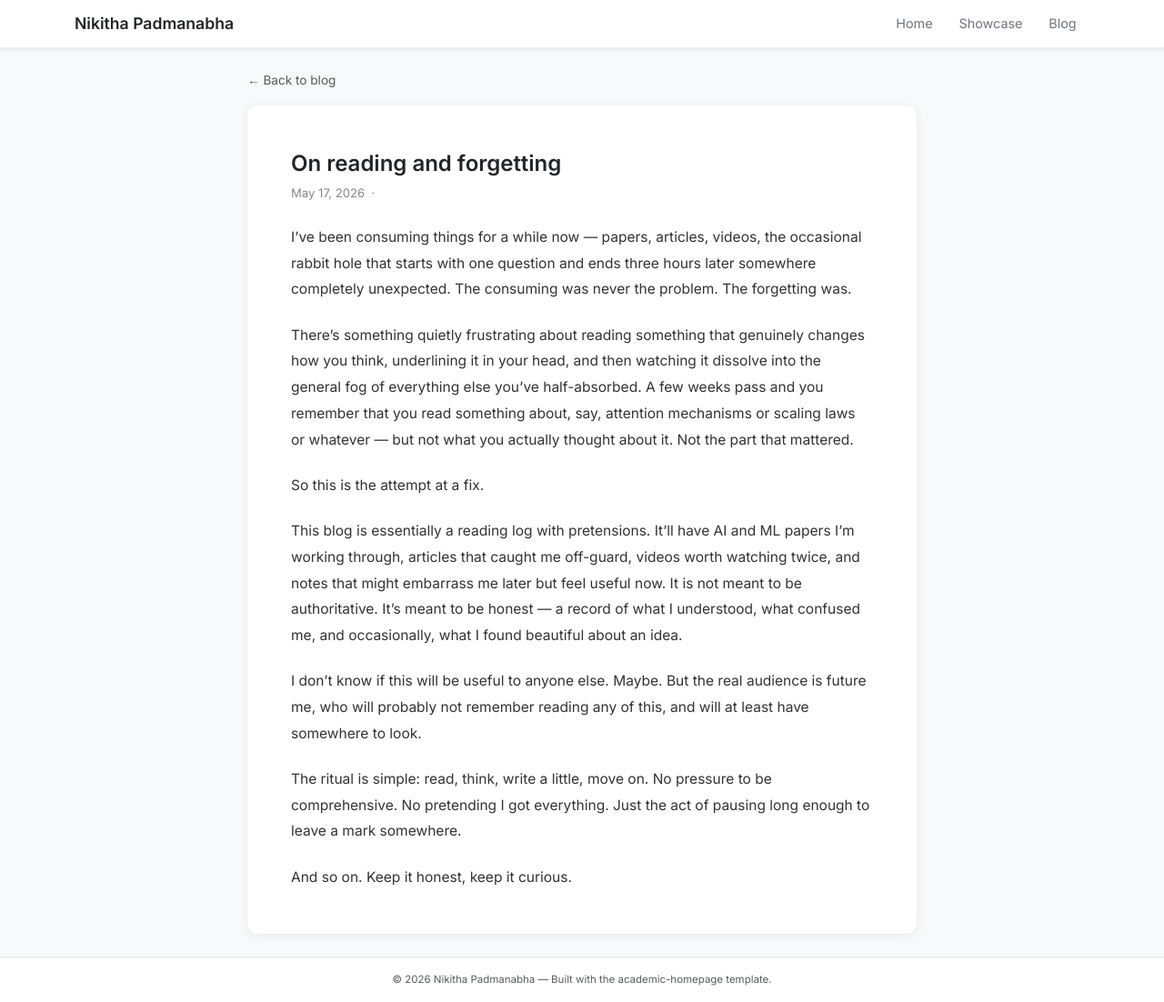
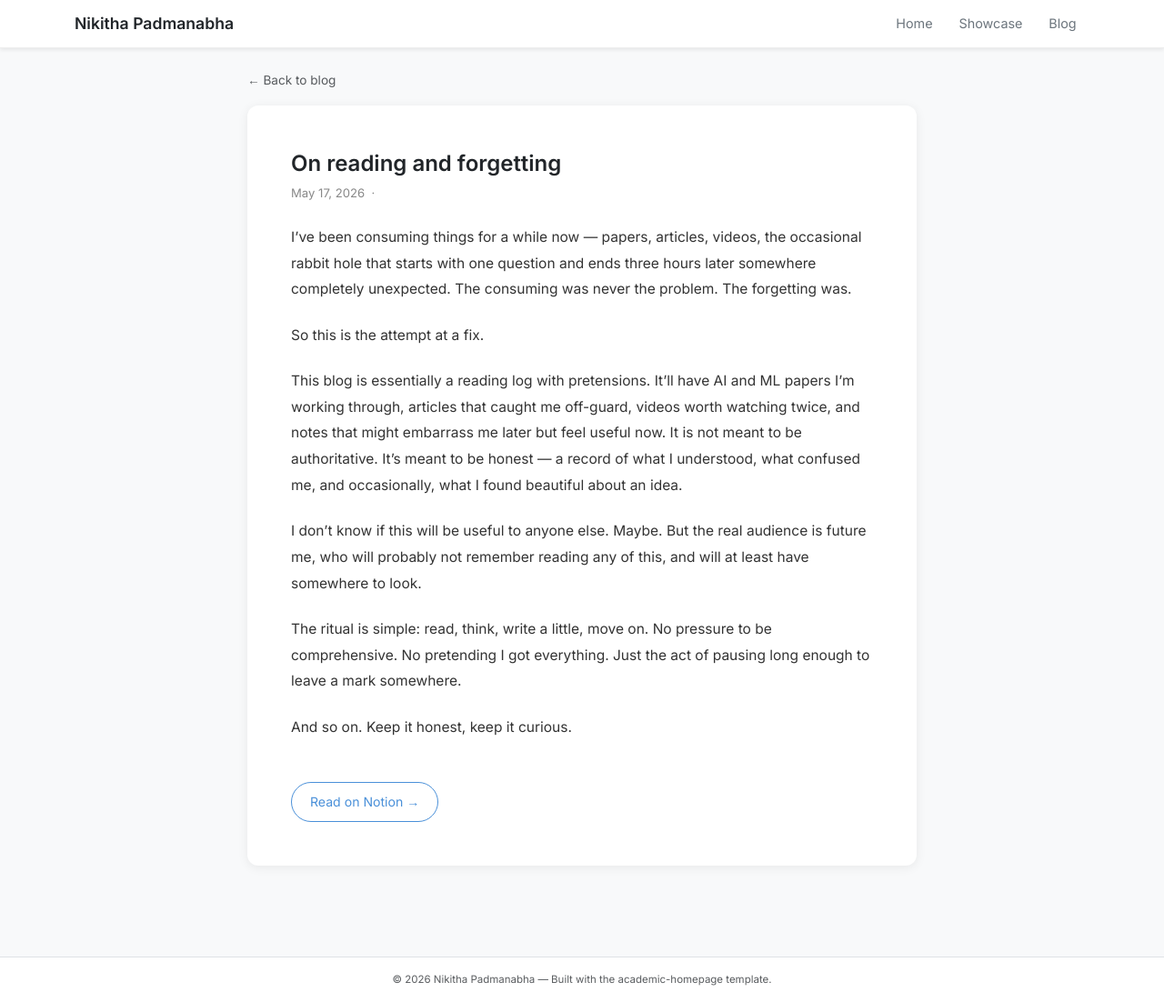
Before and after one commit to pnikitha1399/Nikitha-Codes, a Jekyll site: the page built from _posts/2026-05-17-on-reading-and-forgetting.md, in a window 1280 px wide and 1102 px high. Shown: the whole window at 91% size. Built offline with Jekyll 4.4.1, drawn with Linux system fonts in a browser that asks for light colours.

Commit message:
Update 2026-05-17-on-reading-and-forgetting.md

```diff
--- a/_posts/2026-05-17-on-reading-and-forgetting.md
+++ b/_posts/2026-05-17-on-reading-and-forgetting.md
@@ -5,8 +5,6 @@ date: 2026-05-17
 ---
 
 I've been consuming things for a while now — papers, articles, videos, the occasional rabbit hole that starts with one question and ends three hours later somewhere completely unexpected. The consuming was never the problem. The forgetting was.
-
-There's something quietly frustrating about reading something that genuinely changes how you think, underlining it in your head, and then watching it dissolve into the general fog of everything else you've half-absorbed. A few weeks pass and you remember that you read something about, say, attention mechanisms or scaling laws or whatever — but not what you actually thought about it. Not the part that mattered.
 
 So this is the attempt at a fix.
 
@@ -17,3 +15,5 @@ I don't know if this will be useful to anyone else. Maybe. But the real audience
 The ritual is simple: read, think, write a little, move on. No pressure to be comprehensive. No pretending I got everything. Just the act of pausing long enough to leave a mark somewhere.
 
 And so on. Keep it honest, keep it curious.
+
+<a href="https://www.notion.so/Blog-287c819a488d8188b689f61ea9e41f34?source=copy_link" target="_blank" rel="noopener" style="display:inline-block; margin-top:1.5rem; padding:0.5rem 1.25rem; border:1px solid #4a90d9; border-radius:2rem; color:#4a90d9; font-size:0.88rem; text-decoration:none;">Read on Notion →</a>
```
